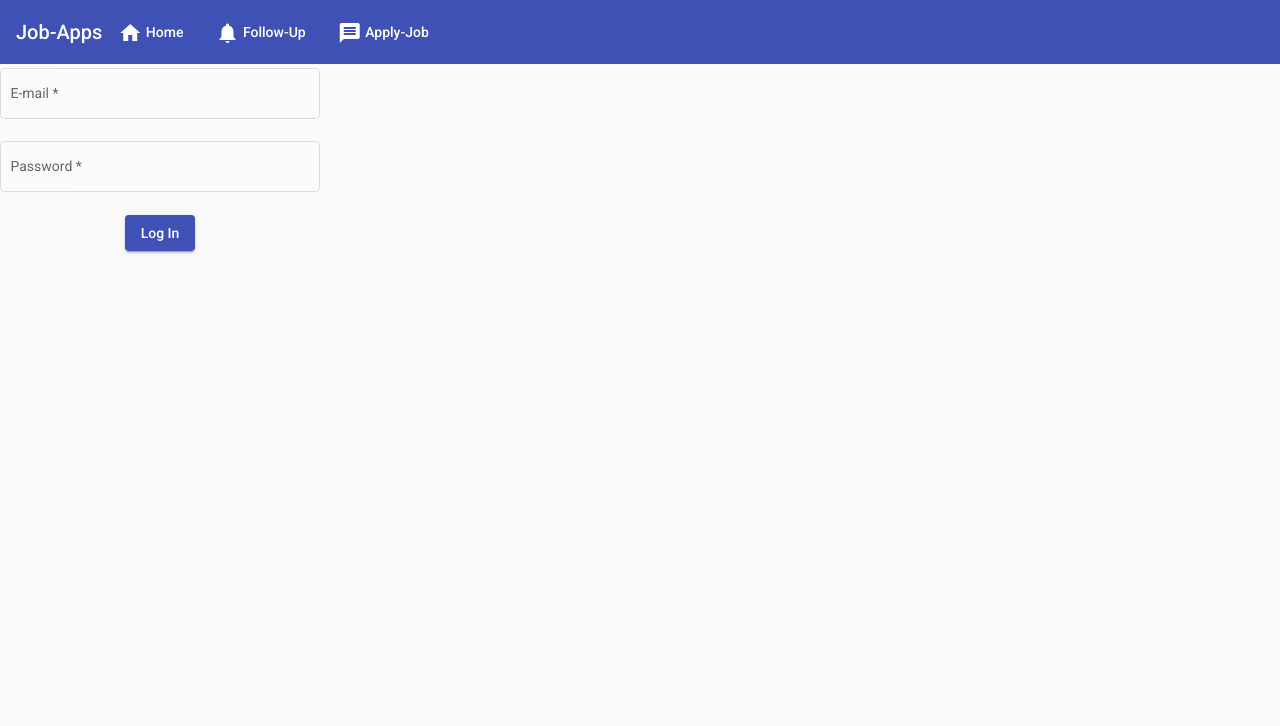
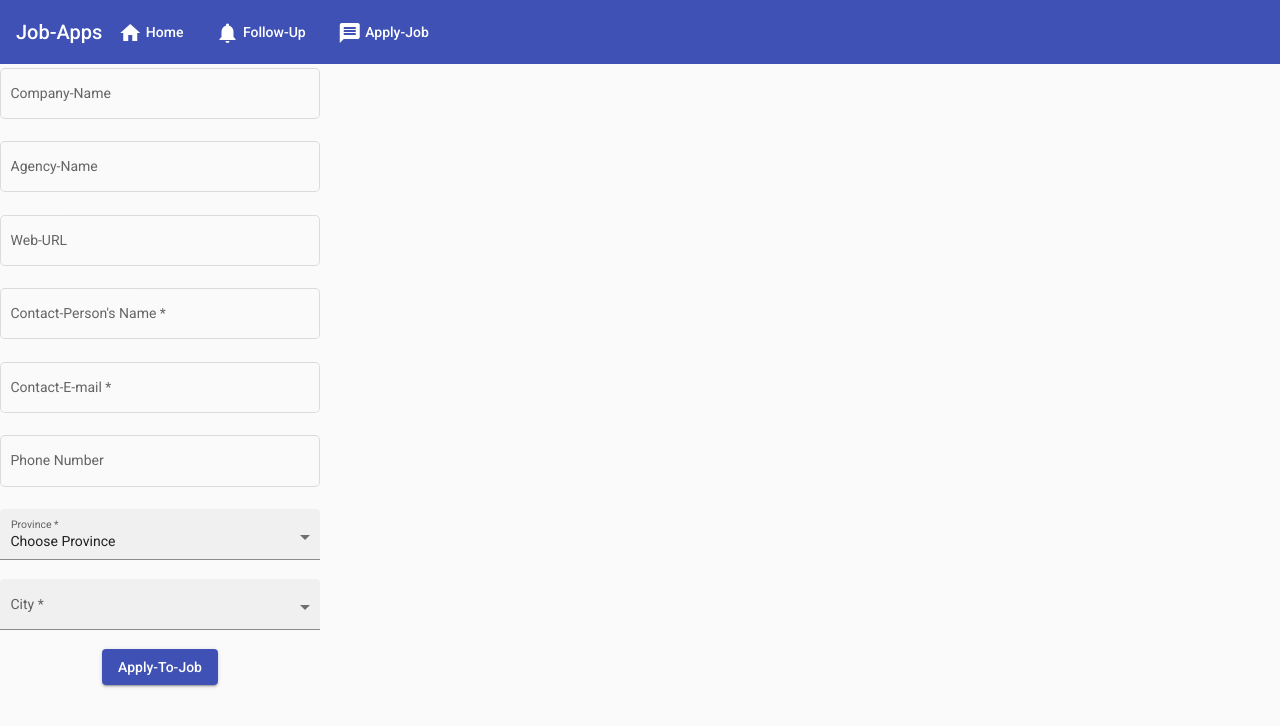
Before and after one commit to chicupatel-developer/Job-Apps, an Angular app in the folder Angular/: page /home in a window 1280 px wide. Shown: the top 726 px of the page. Built offline with nearby package versions, Linux system fonts and the light colour scheme.

Commit message:
apply-to-job-wip1

```diff
--- a/Angular/src/app/app.module.ts
+++ b/Angular/src/app/app.module.ts
@@ -16,6 +16,9 @@ import { HomeComponent } from './components/home/home.component';
 import { ApplyToJobComponent } from './components/apply-to-job/apply-to-job.component';
 import { FollowUpComponent } from './components/follow-up/follow-up.component';
 
+////////services
+import { LocalDataService } from './services/local-data.service';
+
 
 import { MatSliderModule } from '@angular/material/slider';
 import { MatCardModule } from '@angular/material/card';
@@ -29,7 +32,6 @@ import { MatGridListModule } from '@angular/material/grid-list';
 import { MatFormFieldModule } from '@angular/material/form-field';
 import { MatInputModule } from '@angular/material/input';
 import { MatCheckboxModule } from '@angular/material/checkbox';
-
 
 @NgModule({
   declarations: [
@@ -60,7 +62,7 @@ import { MatCheckboxModule } from '@angular/material/checkbox';
     MatInputModule,
     MatCheckboxModule
   ],
-  providers: [HttpClientModule],
+  providers: [HttpClientModule, LocalDataService],
   bootstrap: [AppComponent]
 })
 export class AppModule { }
--- a/Angular/src/app/components/home/home.component.css
+++ b/Angular/src/app/components/home/home.component.css
@@ -1,4 +1,4 @@
-.example-container{
+.applyToJobForm-container{
     text-align: center
 }
 
--- a/Angular/src/app/components/home/home.component.html
+++ b/Angular/src/app/components/home/home.component.html
@@ -1,26 +1,82 @@
-<div class="example-container">
+<div class="applyToJobForm-container">
     <div class="form-container">
         <div fxLayout="row wrap" fxLayoutGap="16px">
             <div fxFlex="25%" fxFlex.xs="100%" fxFlex.sm="33%" *ngFor="let num of [1]">
-                <form [formGroup]="loginForm" (submit)="submit()">
+                <form [formGroup]="applyToJobForm" (submit)="submit()">
                     <mat-form-field class="form-field" appearance="outline">
-                        <mat-label> E-mail
+                        <mat-label> Company-Name
                         </mat-label>
-                        <input matInput formControlName="email" required>
-                        <mat-error *ngIf="loginForm.controls.email.touched && loginForm.controls.email.invalid">
-                            <span *ngIf="loginForm.controls.email.errors.required">This field is mandatory.</span>
-                            <span *ngIf="loginForm.controls.email.errors.pattern">This field is invalid.</span>
+                        <input matInput formControlName="companyName">
+                    </mat-form-field>
+                    <mat-form-field class="form-field" appearance="outline">
+                        <mat-label> Agency-Name
+                        </mat-label>
+                        <input matInput formControlName="agencyName">
+                    </mat-form-field>
+                    <mat-form-field class="form-field" appearance="outline">
+                        <mat-label> Web-URL
+                        </mat-label>
+                        <input matInput formControlName="webURL">
+                    </mat-form-field>
+                    <mat-form-field class="form-field" appearance="outline">
+                        <mat-label> Contact-Person's Name
+                        </mat-label>
+                        <input matInput formControlName="contactPersonName" required>
+                        <mat-error *ngIf="applyToJobForm.controls.contactPersonName.touched && applyToJobForm.controls.contactPersonName.invalid">
+                            <span *ngIf="applyToJobForm.controls.contactPersonName.errors.required">This field is mandatory.</span>
                         </mat-error>
                     </mat-form-field>
                     <mat-form-field class="form-field" appearance="outline">
-                        <mat-label> Password
+                        <mat-label> Contact-E-mail
                         </mat-label>
-                        <input matInput formControlName="password" type="password">
-                        <mat-error *ngIf="loginForm.controls.password.touched && loginForm.controls.password.invalid">
-                            <span *ngIf="loginForm.controls.password.errors.required">This field is mandatory.</span>
+                        <input matInput formControlName="contactEmail" required>
+                        <mat-error *ngIf="applyToJobForm.controls.contactEmail.touched && applyToJobForm.controls.contactEmail.invalid">
+                            <span *ngIf="applyToJobForm.controls.contactEmail.errors.required">This field is mandatory.</span>
+                            <span *ngIf="applyToJobForm.controls.contactEmail.errors.pattern">This field is invalid.</span>
                         </mat-error>
                     </mat-form-field>
-                    <button mat-raised-button color="primary" type="submit">Log In</button>
+                    <mat-form-field class="form-field" appearance="outline">
+                        <mat-label> Phone Number
+                        </mat-label>
+                        <input
+                            matInput
+                            formControlName="phoneNumber">
+                        <mat-error *ngIf="applyToJobForm.controls.phoneNumber.touched && applyToJobForm.controls.phoneNumber.invalid">
+                            <span *ngIf="applyToJobForm.controls.phoneNumber.errors.pattern">This field is invalid.</span>
+                        </mat-error>
+                    </mat-form-field>
+
+                    <mat-form-field class="form-field" appearance="fill">
+                        <mat-label>Province</mat-label>
+                        <select matNativeControl
+                            (change)="changeProvince($event)"
+                            required
+                            formControlName="province">
+                            <option value="">Choose Province</option>
+                            <option *ngFor="let p of provinceCollection">
+                                {{p}}
+                            </option>
+                        </select>
+                        <mat-error *ngIf="applyToJobForm.controls.province.touched && applyToJobForm.controls.province.invalid">
+                            <span *ngIf="applyToJobForm.controls.province.errors.required">This field is mandatory.</span>
+                        </mat-error>
+                    </mat-form-field>
+                    <mat-form-field class="form-field" appearance="fill">
+                        <mat-label>City</mat-label>
+                        <select matNativeControl
+                            required
+                            formControlName="city">
+                            <option value="">Choose City</option>
+                            <option *ngFor="let c of cityCollection">
+                                {{c}}
+                            </option>
+                        </select>
+                        <mat-error *ngIf="applyToJobForm.controls.city.touched && applyToJobForm.controls.city.invalid">
+                            <span *ngIf="applyToJobForm.controls.city.errors.required">This field is mandatory.</span>
+                        </mat-error>
+                    </mat-form-field>
+
+                    <button mat-raised-button color="primary" type="submit">Apply-To-Job</button>
                 </form>
             </div>
         </div>
--- a/Angular/src/app/components/home/home.component.ts
+++ b/Angular/src/app/components/home/home.component.ts
@@ -1,6 +1,8 @@
 import { Component, OnInit } from '@angular/core';
 import { Router } from '@angular/router';
 import { FormBuilder, FormGroup, FormControl, Validators } from '@angular/forms';
+
+import { LocalDataService } from '../../services/local-data.service';
 
 @Component({
   selector: 'home',
@@ -9,25 +11,52 @@ import { FormBuilder, FormGroup, FormControl, Validators } from '@angular/forms'
 })
 export class HomeComponent implements OnInit {
 
-  loginForm: FormGroup;
+  applyToJobForm: FormGroup;
   emailRegx = /^(([^<>+()\[\]\\.,;:\s@"-#$%&=]+(\.[^<>()\[\]\\.,;:\s@"]+)*)|(".+"))@((\[[0-9]{1,3}\.[0-9]{1,3}\.[0-9]{1,3}\.[0-9]{1,3}])|(([a-zA-Z\-0-9]+\.)+[a-zA-Z]{2,3}))$/;
+  phoneRegx = /^\(?([0-9]{3})\)?[-. ]?([0-9]{3})[-. ]?([0-9]{4})$/;
+
+  provinceCollection: any = ['MB', 'ON', 'AB'];
+  cityCollection: string[] = [];
 
   constructor(
-    private formBuilder: FormBuilder
+    private formBuilder: FormBuilder, public localDataService: LocalDataService
   ) { }
 
   ngOnInit() {
-    this.loginForm = this.formBuilder.group({
-      email: [null, [Validators.required, Validators.pattern(this.emailRegx)]],
-      password: [null, Validators.required]
+    this.applyToJobForm = this.formBuilder.group({
+      companyName: [null],
+      agencyName: [null],
+      webURL: [null],
+      contactPersonName: [null, Validators.required],
+      contactEmail: [null, [Validators.required, Validators.pattern(this.emailRegx)]],
+      phoneNumber: [null, [Validators.pattern(this.phoneRegx)]],
+      city: [null, Validators.required],
+      province: [null, Validators.required]
     });
   }
 
-  submit() {
-    if (!this.loginForm.valid) {
+
+  changeProvince(e) {
+    // reset city, when province gets changed
+    this.cityCollection = [];
+    this.applyToJobForm.controls['city'].setValue('');
+
+    if (e.target.value == "") {
       return;
     }
-    console.log(this.loginForm.value);
+    else {
+      var cities = this.localDataService.getCities(e.target.value);
+      this.cityCollection = cities;
+    }
+  }
+
+  submit() {
+    if (!this.applyToJobForm.valid) {
+      return;
+    }
+    // console.log(this.applyToJobForm.value["email"]);
+    // console.log(this.applyToJobForm.value["password"]);
+    console.log(this.applyToJobForm.value);
   }
 
 }
--- /dev/null
+++ b/Angular/src/app/services/local-data.service.ts
@@ -0,0 +1,31 @@
+import { Injectable } from '@angular/core';
+import { Observable } from 'rxjs';
+
+@Injectable({
+  providedIn: 'root'
+})
+export class LocalDataService {
+
+  constructor() { }
+
+  // return city collection as per province input
+  getCities(province: string): Array<string> {
+    let cities: string[] = [];
+
+    if (province == "MB") {
+      cities.push("Winnipeg");
+      cities.push("Brandon");
+    }
+    else if (province == "ON") {
+      cities.push("Toronto");
+      cities.push("Missisauga");
+      cities.push("Brampton");
+      cities.push("London");
+    }
+    else if (province == "AB") {
+      cities.push("Calgary");
+      cities.push("Edmonton");
+    }
+    return cities;
+  }
+}
```
Also changed, not shown: 1 other file (tests, documents, lock files or other folders).
